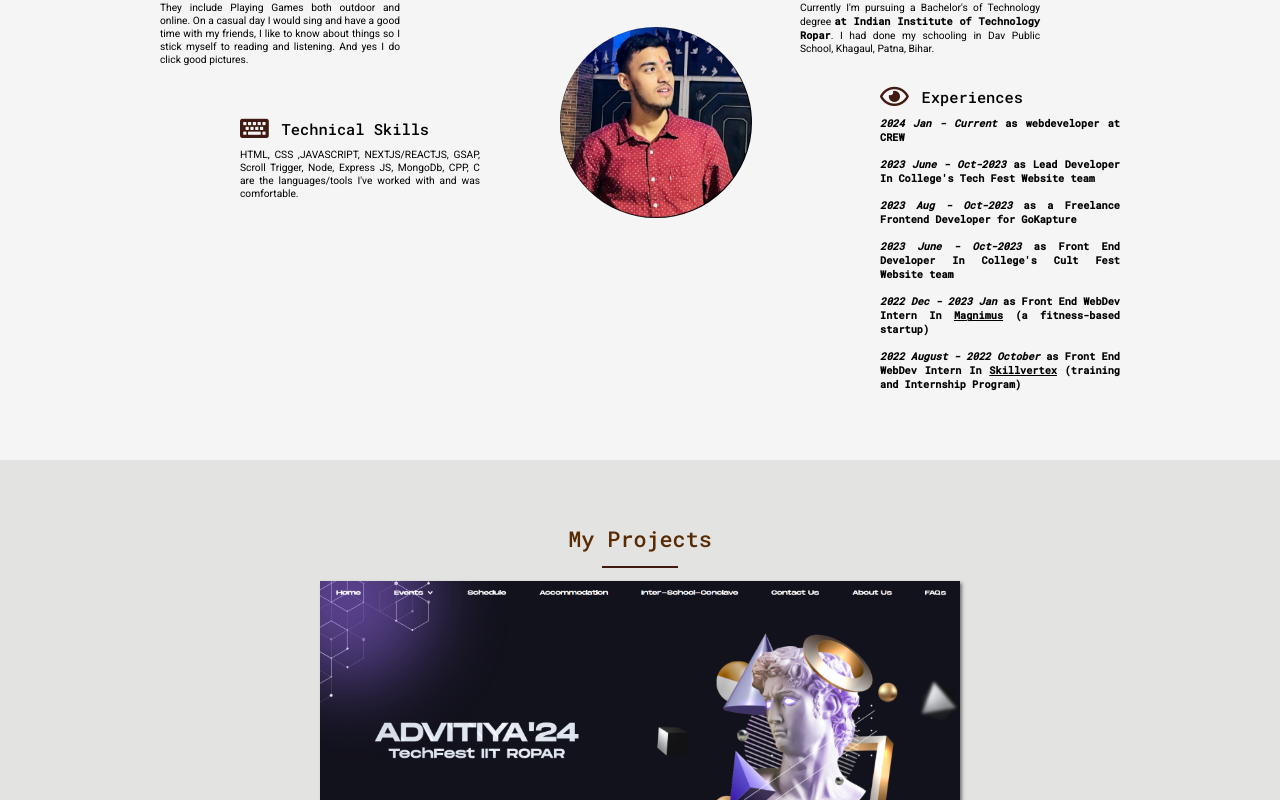
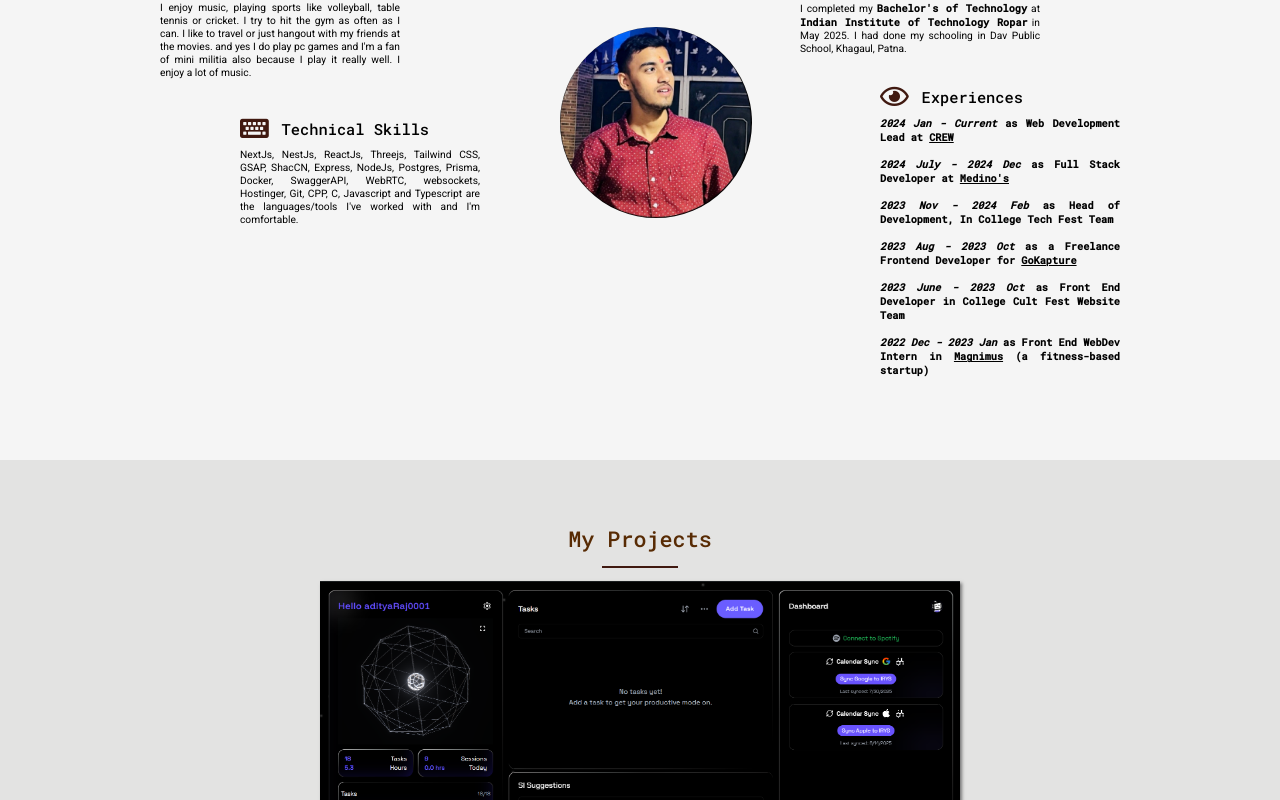
Before and after one commit to AdityaRaj0001/PortfolioWebsite2, a React (Vite) app: page / in a window 1280 px wide. Shown: the part 900-1700 px from the top of the page. Built offline with nearby package versions, Linux system fonts and the light colour scheme.

Commit message:
add updated data for hero, aboutme and projects section also add updated x social link.

```diff
--- a/src/components/About.jsx
+++ b/src/components/About.jsx
@@ -14,10 +14,11 @@ const about = () => {
             <h3>Interests</h3>
           </div>
           <p className="service-text">
-            They include Playing Games both outdoor and online. On a casual day
-            I would sing and have a good time with my friends, I like to know
-            about things so I stick myself to reading and listening. And yes I
-            do click good pictures.
+            I enjoy music, playing sports like volleyball, table tennis or
+            cricket. I try to hit the gym as often as I can. I like to travel or
+            just hangout with my friends at the movies. and yes I do play pc
+            games and I'm a fan of mini militia also because I play it really
+            well. I enjoy a lot of music.
           </p>
         </div>
         <div className="service">
@@ -26,9 +27,10 @@ const about = () => {
             <h3>Technical Skills</h3>
           </div>
           <p className="service-text">
-            HTML, CSS ,JAVASCRIPT, NEXTJS/REACTJS, GSAP, Scroll Trigger, Node,
-            Express JS, MongoDb, CPP, C are the languages/tools I've worked with
-            and was comfortable.
+            NextJs, NestJs, ReactJs, Threejs, Tailwind CSS, GSAP, ShacCN,
+            Express, NodeJs, Postgres, Prisma, Docker, SwaggerAPI, WebRTC,
+            websockets, Hostinger, Git, CPP, C, Javascript and Typescript are
+            the languages/tools I've worked with and I'm comfortable.
           </p>
         </div>
         <div className="service">
@@ -38,55 +40,80 @@ const about = () => {
           </div>
           <p className="service-text">
             <b>
-              <i>2024 Jan - Current</i> as webdeveloper at CREW
+              <i>2024 Jan - Current</i> as Web Development Lead at{" "}
+              <a
+                href="https://crewtm.com"
+                target="_blank"
+                rel="noopener noreferrer"
+                className="exp-link"
+              >
+                CREW
+              </a>
             </b>
-            <br></br>
-            <br></br>
+            <br />
+            <br />
             <b>
-              <i>2023 June - Oct-2023</i> as Lead Developer In College's Tech
-              Fest Website team
+              <i>2024 July - 2024 Dec</i> as Full Stack Developer at{" "}
+              <a
+                href="https://medinos.in"
+                target="_blank"
+                rel="noopener noreferrer"
+                className="exp-link"
+              >
+                Medino's
+              </a>
             </b>
-            <br></br>
-            <br></br>
+            <br />
+            <br />
             <b>
-              <i>2023 Aug - Oct-2023</i> as a Freelance Frontend Developer for
-              GoKapture
+              <i>2023 Nov - 2024 Feb</i> as Head of Development, In College Tech
+              Fest Team
             </b>
-            <br></br>
-            <br></br>
+            <br />
+            <br />
             <b>
-              <i>2023 June - Oct-2023</i> as Front End Developer In College's
-              Cult Fest Website team
+              <i>2023 Aug - 2023 Oct</i> as a Freelance Frontend Developer for{" "}
+              <a
+                href="https://gokapture.com/"
+                target="_blank"
+                rel="noopener noreferrer"
+                className="exp-link"
+              >
+                GoKapture
+              </a>
             </b>
-            <br></br>
-            <br></br>
+            <br />
+            <br />
             <b>
-              <i>2022 Dec - 2023 Jan</i> as Front End WebDev Intern In{" "}
-              <a href="https://www.linkedin.com/posts/aditya-raj-72b825223_i-recently-finished-my-first-ever-internship-activity-7025316947206520832-caR9?utm_source=share&utm_medium=member_desktop">
+              <i>2023 June - 2023 Oct</i> as Front End Developer in College Cult
+              Fest Website Team
+            </b>
+            <br />
+            <br />
+            <b>
+              <i>2022 Dec - 2023 Jan</i> as Front End WebDev Intern in{" "}
+              <a
+                href="https://www.linkedin.com/posts/aditya-raj-72b825223_i-recently-finished-my-first-ever-internship-activity-7025316947206520832-caR9?utm_source=share&utm_medium=member_desktop"
+                target="_blank"
+                rel="noopener noreferrer"
+                className="exp-link"
+              >
                 Magnimus
               </a>{" "}
               (a fitness-based startup)
             </b>
-            <br></br>
-            <br></br>
-            <b>
-              <i>2022 August - 2022 October</i> as Front End WebDev Intern In{" "}
-              <a href="https://drive.google.com/file/d/1OuNzla-2fSjQHV_8OBG4DxJudu8ta2xF/view">
-                Skillvertex
-              </a>{" "}
-              (training and Internship Program)
-            </b>
           </p>
         </div>
+
         <div className="service">
           <div className="service-header">
             <i className="fas fa-university" />
             <h3>Education</h3>
           </div>
           <p className="service-text">
-            Currently I'm pursuing a Bachelor's of Technology degree{" "}
-            <b>at Indian Institute of Technology Ropar</b>. I had done my
-            schooling in Dav Public School, Khagaul, Patna, Bihar.
+            I completed my <b>Bachelor's of Technology</b> at{" "}
+            <b>Indian Institute of Technology Ropar</b> in May 2025. I had done my schooling
+            in Dav Public School, Khagaul, Patna.
           </p>
         </div>
         <div className="about-us-img-wrapper">
--- a/src/components/Contact.jsx
+++ b/src/components/Contact.jsx
@@ -12,7 +12,7 @@ const Contact = () => {
           <a href="https://www.instagram.com/meadityaraj0001/">
             <img src="instagram-icon.png" alt="Instagram" />
           </a>
-          <a href="https://twitter.com/AdityaR95118819">
+          <a href="https://x.com/addy_1010">
             <img src="/twitter-icon.png" alt="Twitter" />
           </a>
           <a href="https://www.linkedin.com/in/aditya-raj-72b825223/">
--- a/src/components/Intro.jsx
+++ b/src/components/Intro.jsx
@@ -7,9 +7,9 @@ const intro = () => {
       <div className="intro-title">
         <h2>Hi I'm Addy</h2>
       </div>
-      <div className="intro-desc">an aspiring Web-developer</div>
+      <div className="intro-desc">an aspiring Software Engineer</div>
       <div className="intro-desc">
-        There's no gain denying the fact that I'm in love with development
+        I like working on something that people actually want 🤌
       </div>
     </div>
     <div className="profile-img">
--- a/src/components/datasrc.js
+++ b/src/components/datasrc.js
@@ -24,11 +24,19 @@ const Navdata=[
 
 export const ProjectsData=[
     {
+        id:-1,
+        name:"IRYS Website",
+        tech_used:"React, Tailwind CSS, ThreeJS",
+        image:"./irys.png",
+        url:"https://irys.skdiv.com/"
+
+    },
+    {
         id:0,
         name:"College TechFest Website",
         tech_used:"NEXTJS, ShadCN, Tailwind CSS",
         image:"./advitiya.png",
-        url:"https://www.advitiya.tech/"
+        url:"https://advititya-24-client.vercel.app/"
     },
     {
         id:1,
```
Also changed, not shown: public/irys.png (added).
